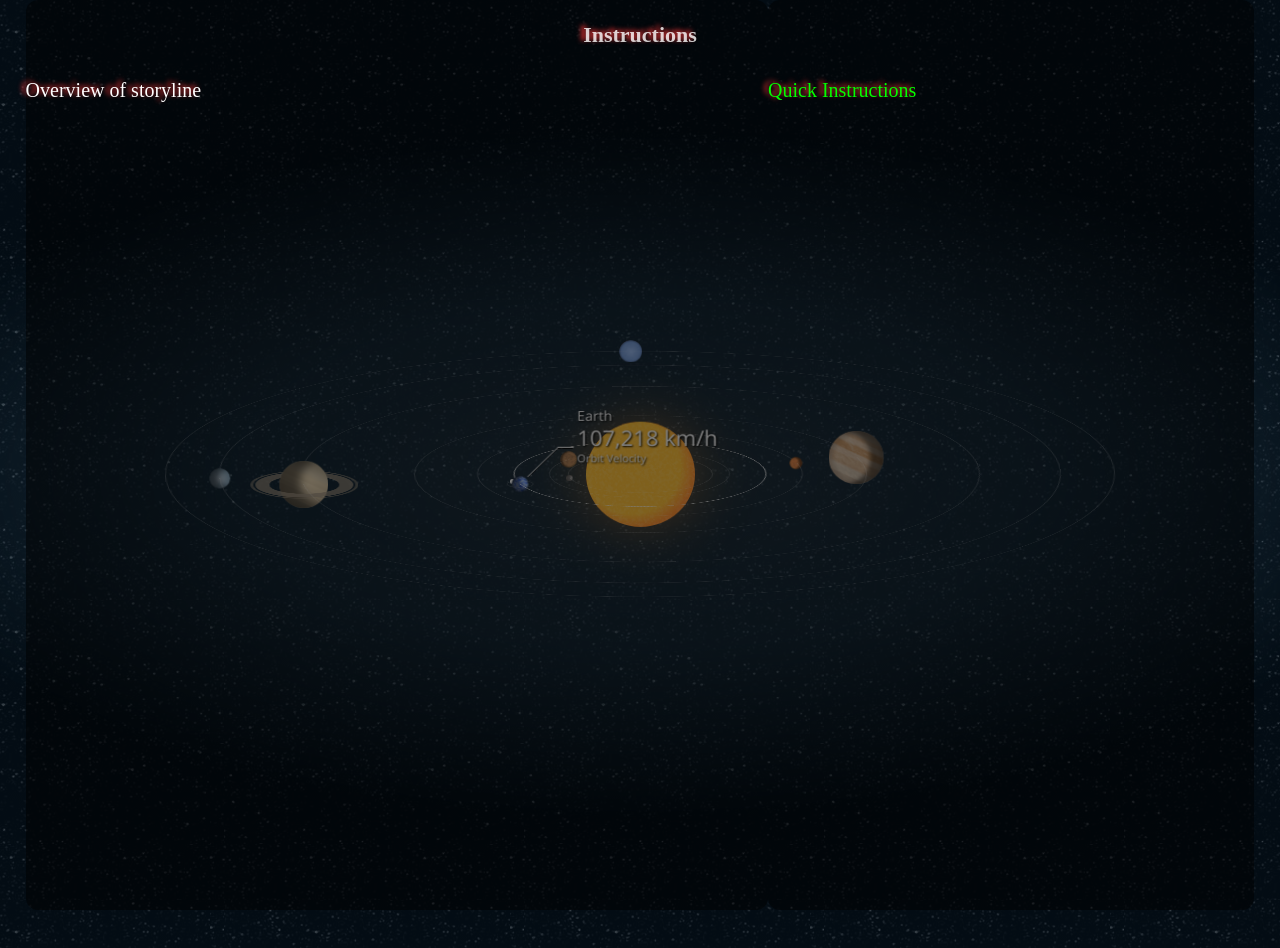
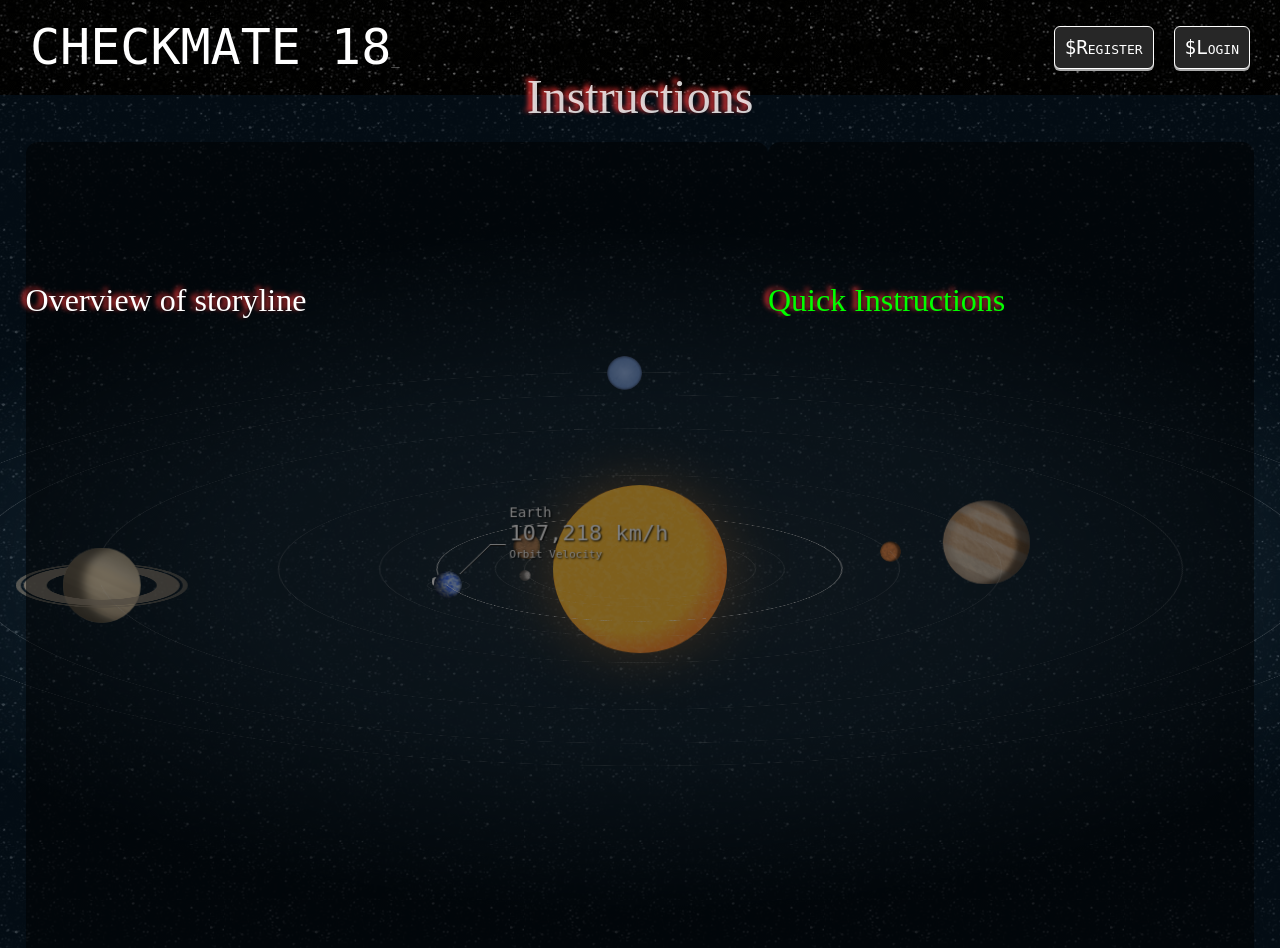
Before and after one commit to Ri7Sh/checkmate_apogee, a Django app: page /main/welcome/ in a window 1280 px wide. Run offline with Django 3.2, Linux system fonts and the light colour scheme; some web fonts are replaced.

Commit message:
with other tabs

```diff
--- a/main/static/assets/css/ssstyle.css
+++ b/main/static/assets/css/ssstyle.css
@@ -1175,7 +1175,7 @@
 #navbar {
   z-index: 99;
   position: absolute;
-  top: 0;
+  top: 55;
   left: 0;
   padding: 16px;
   width: 100%;
@@ -1471,13 +1471,13 @@
    	width: 58%;
    	position: fixed;
     color: white;
-    top: 0%;
+    top: 15%;
     left: 2%;
     border-radius: 12px;
     bottom: 1%;
     background-color: rgba(0,0,0,0.5);
     z-index: 2;
-    cursor: pointer;
+
     font-size: 2em;
 
    }
@@ -1486,13 +1486,13 @@
    	width: 38%;
    	position: fixed;
     color: lime;
-    top: 0%;
+    top: 15%;
     left: 60%;
     border-radius: 12px;
     bottom: 1%;
     background-color: rgba(0,0,0,0.5);
     z-index: 2;
-    cursor: pointer;
+
     font-size: 2em;
    }
 
--- a/main/templates/ss.html
+++ b/main/templates/ss.html
@@ -1,16 +1,37 @@
 {% load static %}
+
 <html>
 <head>
 <link rel  = "stylesheet" href = "{% static '/assets/css/ssstyle.css' %}">
 <link rel  = "stylesheet" href = "{% static '/assets/css/fonts.css' %}">
+<link href="{% static '/assets/css/common.css' %}" rel="stylesheet">
+  <link href="{% static '/assets/css/main.css' %}" rel="stylesheet">
+  <link href="{% static '/assets/css/puzzle.css' %}" rel="stylesheet">
 </head>
 
 
   <body class="opening hide-UI view-2D zoom-large data-close controls-close" onload = "typeWriter()">
+  <div class="title">
+      <h1>CHECKMATE 18<span class="letter6">_</span></h1>
+      <nav>
+        {% if stat %}
+        <li class="instr button" action="/">$Register</li>
+        <li class="button" action="/main/login">$Login</li>
+        {% else %}
+        <li class="instr button" action="/">$Play</li>
+        <li class="button" action="/main/logout">$Logout</li>
+        {% endif %}
+      </nav>
+    </div>
   <div id = "see1" class="holographic-text-blue"><br><br>
                   <br><br></div>
    <div id = "see2" class="holographic-text-blue"><br><br>
-                  <br><br>Quick Instructions</div>
+                  <br><br>Quick Instructions
+
+
+
+
+                          </div>
     <div id="navbar" class="holographic-text-blue">
            <h1>Instructions<br></h1>
 
```
Also changed, not shown: main/static/assets/css/logggin.css (+9 -0 lines), main/templates/login.html (+28 -0 lines).
